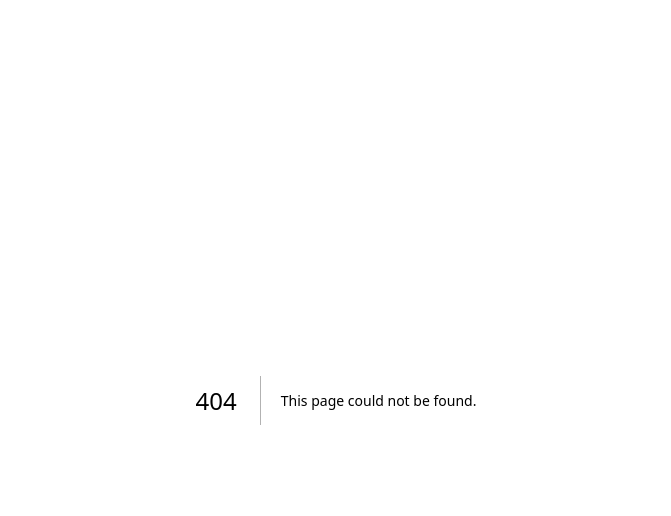
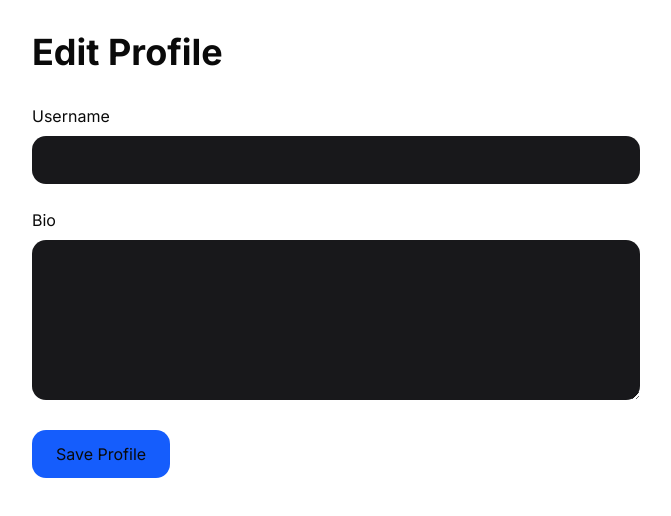
Before and after one commit to Dukominator/listnrate, a Next.js app: page /dashboard/profile in a window 1280 px wide. Before the commit this address had no page. Shown: the top 516 px of the page, without its empty margins (304-975 px from the left). Built offline with nearby package versions, Linux system fonts and the light colour scheme; no server answers.

Commit message:
profiles1

```diff
--- /dev/null
+++ b/app/dashboard/profile/page.tsx
@@ -0,0 +1,117 @@
+"use client";
+
+import { useEffect, useState } from "react";
+
+import { supabase } from "@/lib/supabase";
+
+export default function ProfilePage() {
+  const [username, setUsername] =
+    useState("");
+
+  const [bio, setBio] =
+    useState("");
+
+  const [loading, setLoading] =
+    useState(false);
+
+  async function loadProfile() {
+    const {
+      data: { user },
+    } = await supabase.auth.getUser();
+
+    if (!user) return;
+
+    const { data } = await supabase
+      .from("profiles")
+      .select("*")
+      .eq("id", user.id)
+      .single();
+
+    if (data) {
+      setUsername(data.username || "");
+      setBio(data.bio || "");
+    }
+  }
+
+useEffect(() => {
+  async function init() {
+    await loadProfile();
+  }
+
+  init();
+}, []);
+
+  async function saveProfile() {
+    setLoading(true);
+
+    const {
+      data: { user },
+    } = await supabase.auth.getUser();
+
+    if (!user) return;
+
+    await supabase
+      .from("profiles")
+      .upsert({
+        id: user.id,
+        username,
+        bio,
+      });
+
+    setLoading(false);
+
+    alert("Profile saved 😄");
+  }
+
+  return (
+    <main className="max-w-2xl mx-auto p-8">
+      <h1 className="text-4xl font-bold mb-8">
+        Edit Profile
+      </h1>
+
+      <div className="space-y-6">
+        <div>
+          <label className="block mb-2">
+            Username
+          </label>
+
+          <input
+            value={username}
+            onChange={(e) =>
+              setUsername(
+                e.target.value
+              )
+            }
+            className="w-full p-3 rounded-xl bg-zinc-900"
+          />
+        </div>
+
+        <div>
+          <label className="block mb-2">
+            Bio
+          </label>
+
+          <textarea
+            value={bio}
+            onChange={(e) =>
+              setBio(
+                e.target.value
+              )
+            }
+            className="w-full p-3 rounded-xl bg-zinc-900 h-40"
+          />
+        </div>
+
+        <button
+          onClick={saveProfile}
+          disabled={loading}
+          className="bg-blue-600 px-6 py-3 rounded-xl"
+        >
+          {loading
+            ? "Saving..."
+            : "Save Profile"}
+        </button>
+      </div>
+    </main>
+  );
+}
--- a/components/Navbar.tsx
+++ b/components/Navbar.tsx
@@ -3,9 +3,11 @@
 import Link from "next/link";
 import { useEffect, useState } from "react";
 import { supabase } from "@/lib/supabase";
+import { User } from "@supabase/supabase-js";
 
 export default function Navbar() {
-  const [user, setUser] = useState<any>(null);
+  const [user, setUser] =
+  useState<User | null>(null);
 
   useEffect(() => {
     async function getUser() {
@@ -63,6 +65,7 @@ export default function Navbar() {
             >
               Login
             </Link>
+
           )}
         </div>
       </div>
```
